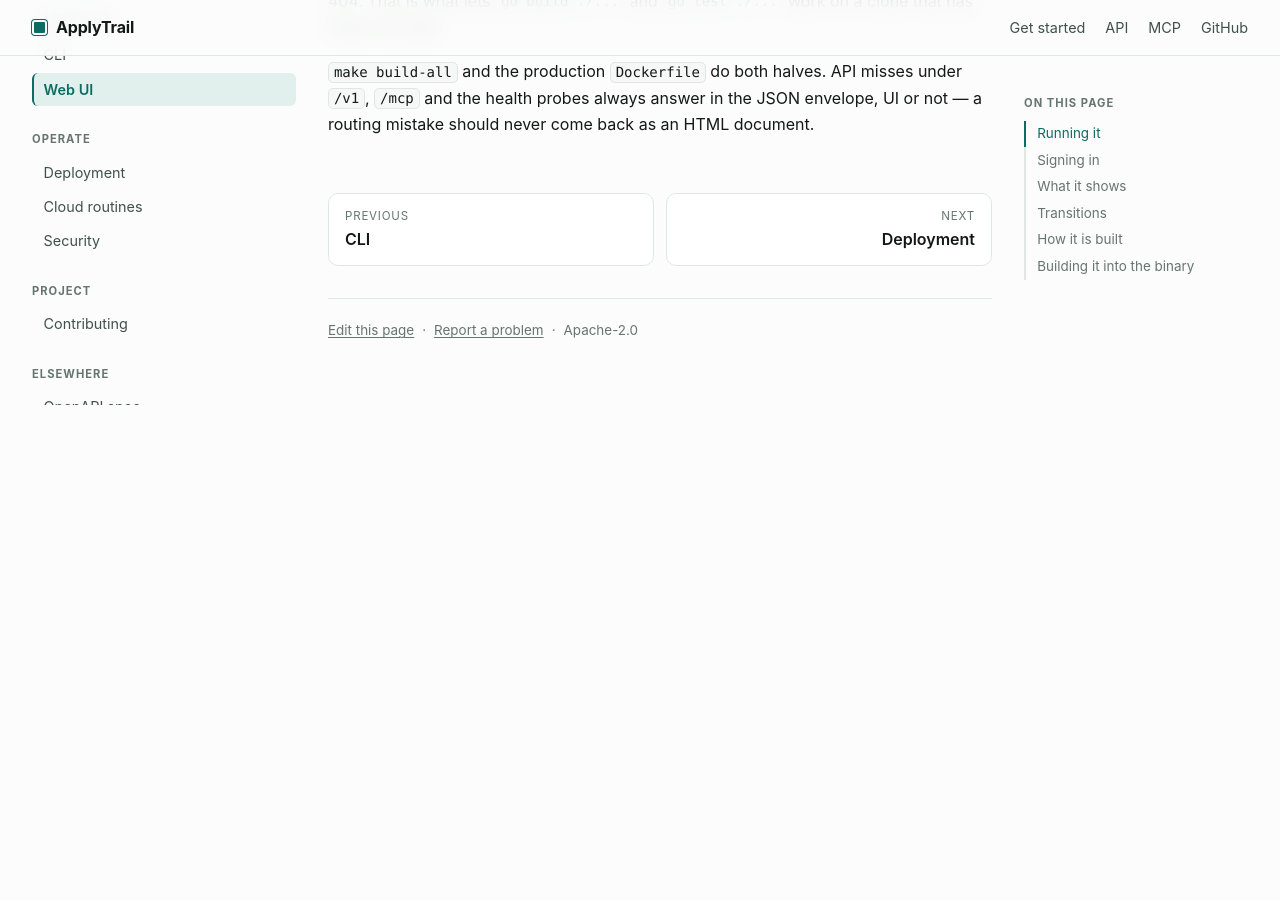
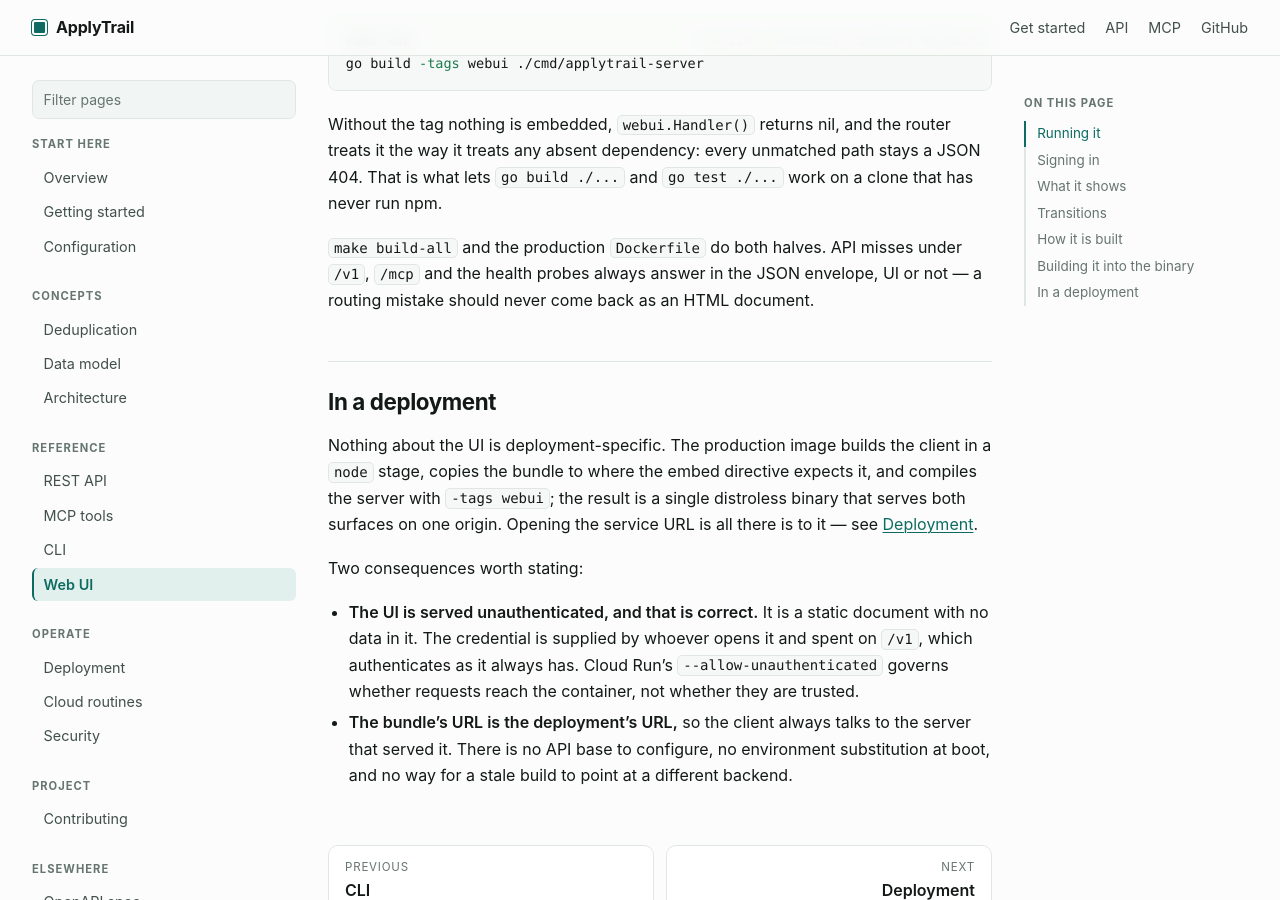
Before and after one commit to VamsiKrishna1211/applytrail, a Jekyll site: the page built from docs/WEB-UI.md, in a window 1280 px wide and 900 px high, scrolled down 3199 px. Built offline with Jekyll 4.4.1, drawn with Linux system fonts in a browser that asks for light colours; before the commit the page ends 3604 px from its top, so only the background shows below that; some of the changed text lies outside the part shown.

Commit message:
docs: cover the browser client in a deployment
The Web UI page described running it locally and building it into the
binary, and said nothing about what a deployed instance does with it. It
does the same thing, which is worth stating plainly: the image builds the
client in its own stage, compiles it in, and serves both surfaces from one
origin, so there is no static host, no CORS, and no API base to configure.

Two things readers get wrong are now written down. The UI being served
without authentication is correct — it is a static document, and the
credential is supplied by whoever opens it. And a refused key is more often
the wrong database than a bad key, since a key exists only in the database
it was created in; the unlock screen now says so, and so does the doc.

The deploy walkthrough gains the step it was missing: open the URL, and
issue the UI a read,write key against the database the service reads.

Co-Authored-By: Claude Opus 5 <noreply@anthropic.com>
Claude-Session: https://claude.ai/code/session_01DDYsxvsnDU3B4gnWy9sDzW

```diff
--- a/docs/WEB-UI.md
+++ b/docs/WEB-UI.md
@@ -56,7 +56,15 @@ script and no third-party origin, which is what keeps that budget at zero. See
 [Security](SECURITY.md) for the wider trust model.
 
 If the server rejects a key, the client drops it and returns to the unlock
-screen rather than leaving a signed-in UI that fails every request.
+screen rather than leaving a signed-in UI that fails every request — and says
+why, quoting the error code, the message and the request id. Dropping the key
+silently was worse than not dropping it: the unlock appeared to work and then
+bounced, with nothing to read.
+
+The commonest cause of a refusal is not a bad key but the wrong database. A key
+exists only in the database it was created in, so one minted against local
+Postgres is refused by a deployment reading Neon, and the reverse. The unlock
+screen names this, because the key itself looks perfectly valid.
 
 ## What it shows
 
@@ -129,3 +137,23 @@ on a clone that has never run npm.
 `make build-all` and the production `Dockerfile` do both halves. API misses
 under `/v1`, `/mcp` and the health probes always answer in the JSON envelope,
 UI or not — a routing mistake should never come back as an HTML document.
+
+## In a deployment
+
+Nothing about the UI is deployment-specific. The production image builds the
+client in a `node` stage, copies the bundle to where the embed directive
+expects it, and compiles the server with `-tags webui`; the result is a single
+distroless binary that serves both surfaces on one origin. Opening the service
+URL is all there is to it — see [Deployment](DEPLOY.md).
+
+Two consequences worth stating:
+
+- **The UI is served unauthenticated, and that is correct.** It is a static
+  document with no data in it. The credential is supplied by whoever opens it
+  and spent on `/v1`, which authenticates as it always has. Cloud Run's
+  `--allow-unauthenticated` governs whether requests reach the container, not
+  whether they are trusted.
+- **The bundle's URL is the deployment's URL,** so the client always talks to
+  the server that served it. There is no API base to configure, no environment
+  substitution at boot, and no way for a stale build to point at a different
+  backend.
```
Also changed, not shown: docs/DEPLOY.md (+19 -1 lines), README.md.
